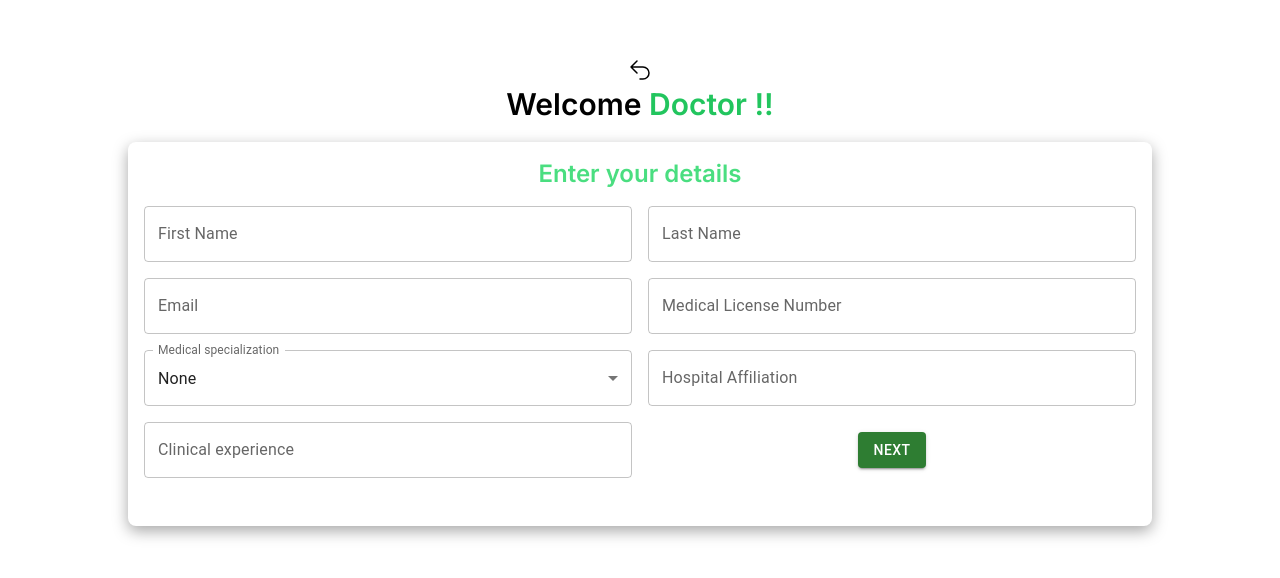
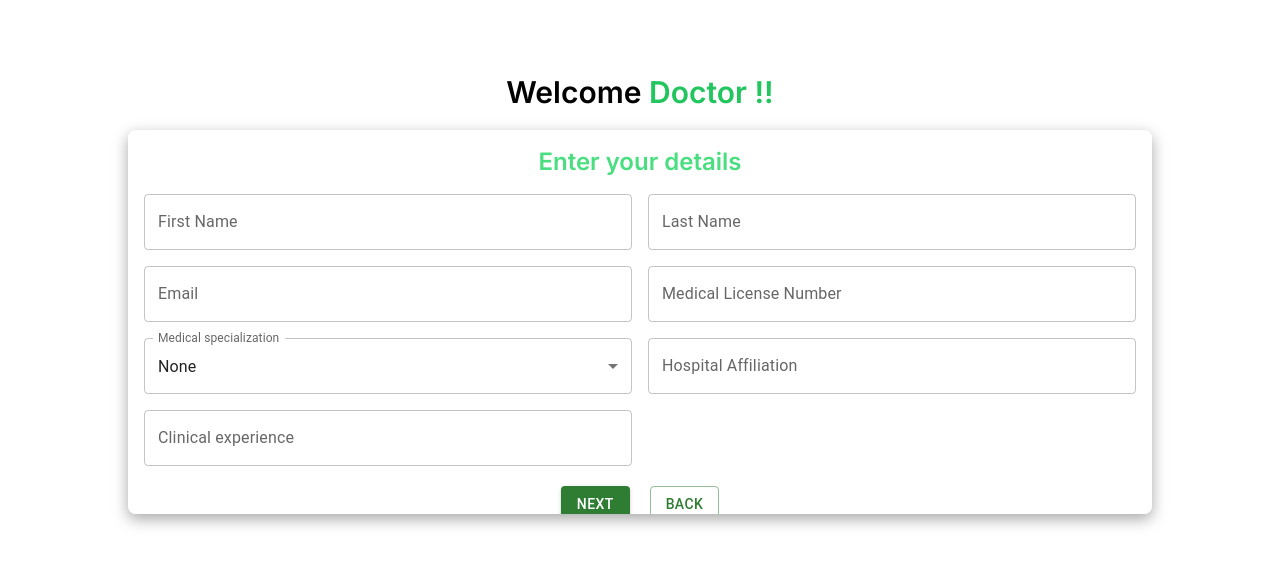
Before and after one commit to SuggestUs/web-ui, a React (Vite) app: page /Auth/ProfessionalDetails in a window 1280 px wide. Shown: the part 108-686 px from the top of the page. Built offline with nearby package versions, Linux system fonts and the light colour scheme; what @tailwindcss/custom-forms would draw is missing.

Commit message:
feat: added back button (#13)

```diff
--- a/src/Auth/Authentication.jsx
+++ b/src/Auth/Authentication.jsx
@@ -60,9 +60,6 @@ export default function Authentication() {
   }, [])
   return (
     <div className='flex flex-col justify-center items-center h-screen '>
-      <Link to='/'>
-        <ArrowUturnLeftIcon className='h-6 w-6 text-black' />
-      </Link>
       <div className='my-10  font-bold text-center  text-3xl '>
         {' '}
         Welcome to , Suggest<span className='text-green-500'>Us</span>
@@ -72,7 +69,6 @@ export default function Authentication() {
         style={Shadow}
       >
         <div className=' md:flex justify-start w-1/3 items-center hidden'>
-          <img src='/spinner.gif' alt='' />
         </div>
         <div className=' md:w-2/3 w-full mx-2 md:justify-end justify-center'>
           <Box sx={{ width: '100%' }}>
@@ -93,7 +89,9 @@ export default function Authentication() {
             <TabPanel value={value} index={1}>
               <SignIn />
             </TabPanel>
+
           </Box>
+
         </div>
       </div>
     </div>
--- a/src/Auth/Login.jsx
+++ b/src/Auth/Login.jsx
@@ -5,6 +5,7 @@ import FormControl from '@mui/material/FormControl';
 import Select from '@mui/material/Select';
 import TextField from '@mui/material/TextField';
 import { Button } from '@mui/material';
+import { Link } from 'react-router-dom'
 
 export default function Login() {
     const [Role, setRole] = React.useState('User');
@@ -49,9 +50,11 @@ export default function Login() {
                     />
                 </FormControl>
             </div>
-            <div className='my-auto'>
+            <div className='my-auto space-x-5'>
                 <Button variant='contained' color='success'>Log In</Button>
-
+                <Link to='/'>
+                    <Button variant='outlined' color='success'>Back</Button>
+                </Link>
             </div>
         </div>
     )
--- a/src/Auth/PersonalDetailsDoctor.jsx
+++ b/src/Auth/PersonalDetailsDoctor.jsx
@@ -1,7 +1,6 @@
-import React, { useState } from 'react'
+import React from 'react'
 import { TextField, Button, Grid } from '@mui/material';
 import { useNavigate } from "react-router-dom";
-import { ArrowUturnLeftIcon } from "@heroicons/react/24/outline";
 import { Link } from 'react-router-dom';
 import NextButton from '../Navigator/NextButton';
 export default function PersonalDetailsDoctor() {
@@ -15,8 +14,6 @@ export default function PersonalDetailsDoctor() {
     return (
         <div>
             <div className="flex flex-col justify-center items-center h-screen">
-                <Link to="/Auth/ProfessionalDetails"><ArrowUturnLeftIcon className="h-6 w-6 text-black" />
-                </Link>
                 <div className='my-1 font-inter font-bold text-3xl mb-5'> {"Welcome    "}<span className="text-green-500">Doctor !!</span></div>
                 <div className=" bg-white p-4 rounded-lg w-4/5 overflow-y-auto shadow-md md:h-96 h-[40rem] " style={Shadow}>
                     <Grid container spacing={2} className='flex justify-center items-center space-y-5'>
@@ -82,8 +79,11 @@ export default function PersonalDetailsDoctor() {
                         </Grid>
 
 
-                        <Grid item xs={12} sm={6} className='flex  justify-center items-center' >
+                        <Grid item xs={12} sm={6} className='flex  justify-center items-center space-x-5' >
                             <NextButton path='/Auth/SignInForDoctor' state={null}></NextButton>
+                            <Link to='/Auth/ProfessionalDetails'>
+                                <Button variant='outlined' color='success'>Back</Button>
+                            </Link>
                         </Grid>
                     </Grid>
 
--- a/src/Auth/ProfessionalDetails.jsx
+++ b/src/Auth/ProfessionalDetails.jsx
@@ -1,14 +1,14 @@
 import React from 'react'
 import { TextField, Grid } from '@mui/material';
 import NextButton from '../Navigator/NextButton';
-import { ArrowUturnLeftIcon } from "@heroicons/react/24/outline";
 import { Link } from 'react-router-dom';
 import Select from '@mui/material/Select';
 import MenuItem from '@mui/material/MenuItem';
 import { useState } from 'react';
 import InputLabel from '@mui/material/InputLabel';
 import FormControl from '@mui/material/FormControl';
-import {validationForDoctorProffessionalDetails} from '../datavalidation/validationForData'
+import Button from '@mui/material/Button';
+
 
 
 export default function ProfessionalDetails() {
@@ -37,14 +37,14 @@ export default function ProfessionalDetails() {
     // for medical specialization
     const [Role, setRole] = useState("None");
 
-    const [dataForProfessionalDetail , setProfessionalData] = useState({
-     First_Name : '',
-     Last_Name : '',
-     Email : '',
-     Medical_License_Number : '',
-     Medical_specialization : '',
-     Hospital_Affiliation : '',
-     Clinical_experience : '',
+    const [dataForProfessionalDetail, setProfessionalData] = useState({
+        First_Name: '',
+        Last_Name: '',
+        Email: '',
+        Medical_License_Number: '',
+        Medical_specialization: '',
+        Hospital_Affiliation: '',
+        Clinical_experience: '',
 
     })
 
@@ -52,7 +52,7 @@ export default function ProfessionalDetails() {
         setRole(event.target.value);
     };
 
-    const validationForDoctorProffessionalDetails = () =>{
+    const validationForDoctorProffessionalDetails = () => {
 
     }
 
@@ -60,8 +60,6 @@ export default function ProfessionalDetails() {
         <div>
 
             <div className="flex flex-col justify-center items-center h-screen">
-                <Link to="/Auth"><ArrowUturnLeftIcon className="h-6 w-6 text-black" />
-                </Link>
                 <div className='my-1 font-inter font-bold text-3xl mb-5'> {"Welcome    "}<span className="text-green-500">Doctor !!</span></div>
                 <div className=" bg-white p-4 rounded-lg w-4/5 overflow-y-auto shadow-md h-96 " style={Shadow}>
                     <Grid container spacing={2}>
@@ -152,11 +150,14 @@ export default function ProfessionalDetails() {
                         {/* <Grid item xs={12} sm={6} className='flex  justify-center items-center'>
                             <Button onClick={isSignIn} variant='contained' color='success'>Sign In</Button>
                         </Grid> */}
-                        <Grid  item xs={12} sm={6} className='flex  justify-center items-center' >
-                            <NextButton path='/Auth/PersonalDetails' state={null}></NextButton>
-                        </Grid>
+
                     </Grid>
-
+                    <Grid item xs={12} sm={6} className='flex  justify-center items-center space-x-5 pt-5' >
+                        <NextButton path='/Auth/PersonalDetails' state={null}></NextButton>
+                        <Link to='/Auth'>
+                            <Button variant='outlined' color='success'>Back</Button>
+                        </Link>
+                    </Grid>
                 </div>
 
             </div>
--- a/src/Auth/SignInForDoctor.jsx
+++ b/src/Auth/SignInForDoctor.jsx
@@ -1,6 +1,5 @@
 import React from 'react'
-import { TextField, Grid, Button ,FormControl} from '@mui/material';
-import { ArrowUturnLeftIcon } from "@heroicons/react/24/outline";
+import { TextField, Grid, Button, FormControl } from '@mui/material';
 import { Link } from 'react-router-dom';
 import { useState } from 'react';
 import { useNavigate } from "react-router-dom";
@@ -34,8 +33,6 @@ export default function SignInForDoctor() {
         <div>
 
             <div className="flex flex-col justify-center items-center h-screen">
-                <Link to="/Auth"><ArrowUturnLeftIcon className="h-6 w-6 text-black" />
-                </Link>
                 <div className='my-1 font-inter font-bold text-3xl mb-5'> {"Welcome    "}<span className="text-green-500">Doctor !!</span></div>
                 <div className=" bg-white p-4 rounded-lg w-1/2 overflow-y-auto shadow-md h-96 " style={Shadow}>
                     {/* <Grid container spacing={2}>
@@ -106,8 +103,11 @@ export default function SignInForDoctor() {
                                 />
                             </FormControl>
                         </div>
-                        <div className='my-auto'>
+                        <div className='my-auto space-x-5 pt-5 justify-center items-center flex-wrap lg:flex'>
                             <Button variant='contained' color='success' onClick={isSignIn}>Sign In</Button>
+                            <Link to='/Auth/PersonalDetails'>
+                                <Button variant='outlined' color='success'>Back</Button>
+                            </Link>
                         </div>
                     </div>
 
--- a/src/Auth/SignInForUser.jsx
+++ b/src/Auth/SignInForUser.jsx
@@ -3,6 +3,8 @@ import InputLabel from '@mui/material/InputLabel';
 import FormControl from '@mui/material/FormControl';
 import TextField from '@mui/material/TextField';
 import { Button } from '@mui/material';
+import { Link } from 'react-router-dom';
+
 
 export default function SignInForUser() {
   return (
@@ -43,8 +45,11 @@ export default function SignInForUser() {
           />
         </FormControl>
       </div>
-      <div className='my-auto'>
+      <div className='my-auto space-x-5'>
         <Button variant='contained' color='success'>Log In</Button>
+        <Link to='/'>
+          <Button variant='outlined' color='success'>Back</Button>
+        </Link>
       </div>
     </div>
   )
--- a/src/feed-component/Doctor/AccountofDoctor.jsx
+++ b/src/feed-component/Doctor/AccountofDoctor.jsx
@@ -1,13 +1,11 @@
 import React, { useState, useEffect } from 'react'
 import { useParams } from 'react-router-dom'
-import Icon from '@mui/material/Icon'
 import CallIcon from '@mui/icons-material/Call'
 import SchoolIcon from '@mui/icons-material/School'
 import LocalHospitalIcon from '@mui/icons-material/LocalHospital'
 import MarkEmailUnreadOutlinedIcon from '@mui/icons-material/MarkEmailUnreadOutlined'
 import AddModeratorIcon from '@mui/icons-material/AddModerator'
 import ContentCopyIcon from '@mui/icons-material/ContentCopy'
-import EditIcon from '@mui/icons-material/Edit'
 export default function AccountofDoctor() {
   const params = useParams(null)
   const [initialLoading, setInitialLoading] = useState(false)
```
